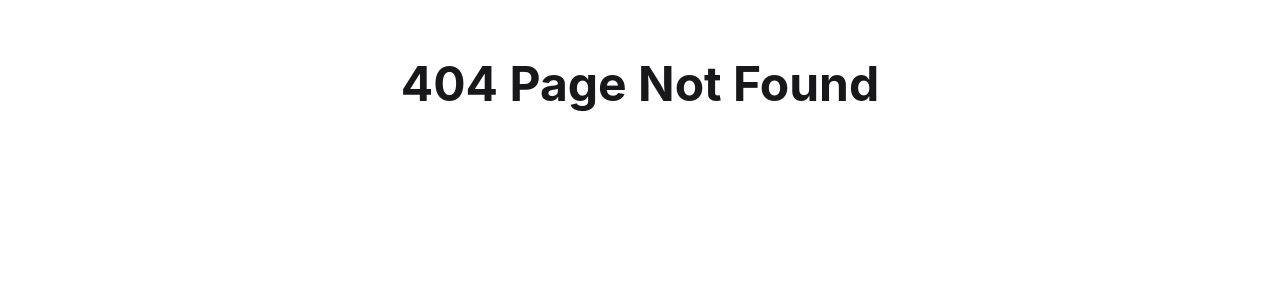
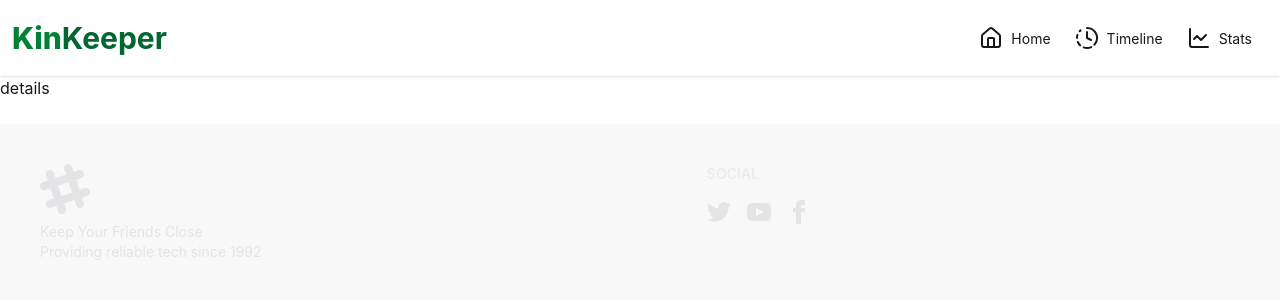
Before and after one commit to mahib-bit/KinKeeper, a React (Vite) app: page /kinDetails in a window 1280 px wide. Before the commit this address had no page. Shown: the top 300 px of the page. Built offline with nearby package versions, Linux system fonts and the light colour scheme.

Commit message:
Cards static routed

```diff
--- a/src/Routes/Router.jsx
+++ b/src/Routes/Router.jsx
@@ -3,6 +3,7 @@ import { createBrowserRouter } from "react-router";
 import Root from '../pages/Root/Root';
 import ErrorPage from '../pages/ErrorPage/ErrorPage';
 import Home from '../pages/Home/Home';
+import KinDetails from '../pages/KinDetails/KinDetails';
 
 export const router = createBrowserRouter([
   {
@@ -15,6 +16,10 @@ export const router = createBrowserRouter([
           path : '/',
           loader: () => fetch('kinData.json'),
           Component : Home,
+      },
+      {
+        path : '/kinDetails',
+        Component : KinDetails,
       }
     ]
   },
--- a/src/components/Navbar.jsx/Navbar.jsx
+++ b/src/components/Navbar.jsx/Navbar.jsx
@@ -1,9 +1,10 @@
 import { ChartLine, ClockFading, House } from 'lucide-react';
 import React from 'react';
+import { Link } from 'react-router';
 
 const Navbar = () => {
     const lists = <>
-        <li><button><House></House> Home</button></li>
+        <Link to='/'><li><button><House></House> Home</button></li></Link>
         <li><button><ClockFading></ClockFading> Timeline</button></li>
         <li><button><ChartLine></ChartLine> Stats</button></li>
     </>
@@ -23,7 +24,7 @@ const Navbar = () => {
                             }
                         </ul>
                     </div>
-                    <h1 className='text-3xl font-bold text-green-800'><span className='text-green-700 font-extrabold'>Kin</span>Keeper</h1>
+                    <Link to='/'><h1 className='text-3xl font-bold text-green-800'><span className='text-green-700 font-extrabold'>Kin</span>Keeper</h1></Link>
                 </div>
                 <div className="navbar-center hidden md:flex lg:flex">
                     <ul className="menu menu-horizontal px-1">
--- /dev/null
+++ b/src/pages/KinDetails/KinDetails.jsx
@@ -0,0 +1,11 @@
+import React from 'react';
+
+const KinDetails = () => {
+    return (
+        <div>
+            <h1>details</h1>
+        </div>
+    );
+};
+
+export default KinDetails;
--- a/src/pages/Kins/Kins.jsx
+++ b/src/pages/Kins/Kins.jsx
@@ -1,9 +1,11 @@
 import React, { Suspense } from 'react';
 import Kin from '../Kin/Kin';
+import { Link } from 'react-router';
 
 const Kins = ({ data }) => {
     return (
         <div className="w-full max-w-6xl mx-auto px-4 sm:px-6 md:px-8">
+            <Link to='/kinDetails'>
                 <div className="grid grid-cols-1 sm:grid-cols-2 md:grid-cols-3 lg:grid-cols-4 gap-4 sm:gap-5 justify-items-center">
                     <Suspense fallback={<div className="col-span-full text-center py-10 font-medium">Loading...</div>}>
                         {data.map((kin) => (
@@ -11,6 +13,8 @@ const Kins = ({ data }) => {
                         ))}
                     </Suspense>
                 </div>
+            </Link>
+
         </div>
     );
 };
```
Lines whose indentation alone changed are shown as unchanged.
